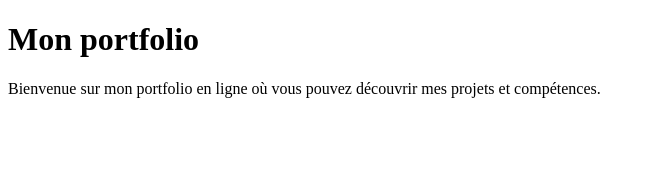
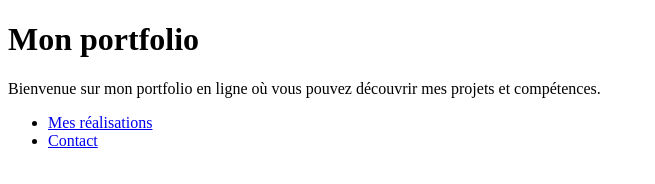
Before and after one commit to romyklk/gp-b1-j1, a plain HTML site: page index.html in a window 1280 px wide. Shown: the whole page, without its empty margins (0-655 px from the left). Drawn offline with Linux system fonts and the light colour scheme.

Commit message:
ajout navigation hompepage

```diff
--- a/index.html
+++ b/index.html
@@ -8,5 +8,12 @@
 <body>
     <h1>Mon portfolio</h1>
     <p>Bienvenue sur mon portfolio en ligne où vous pouvez découvrir mes projets et compétences.</p>
+
+    <nav>
+        <ul>
+            <li><a href="realisation.html">Mes réalisations</a></li>
+            <li><a href="contact.html">Contact</a></li>
+        </ul>
+    </nav>
 </body>
 </html>
```
